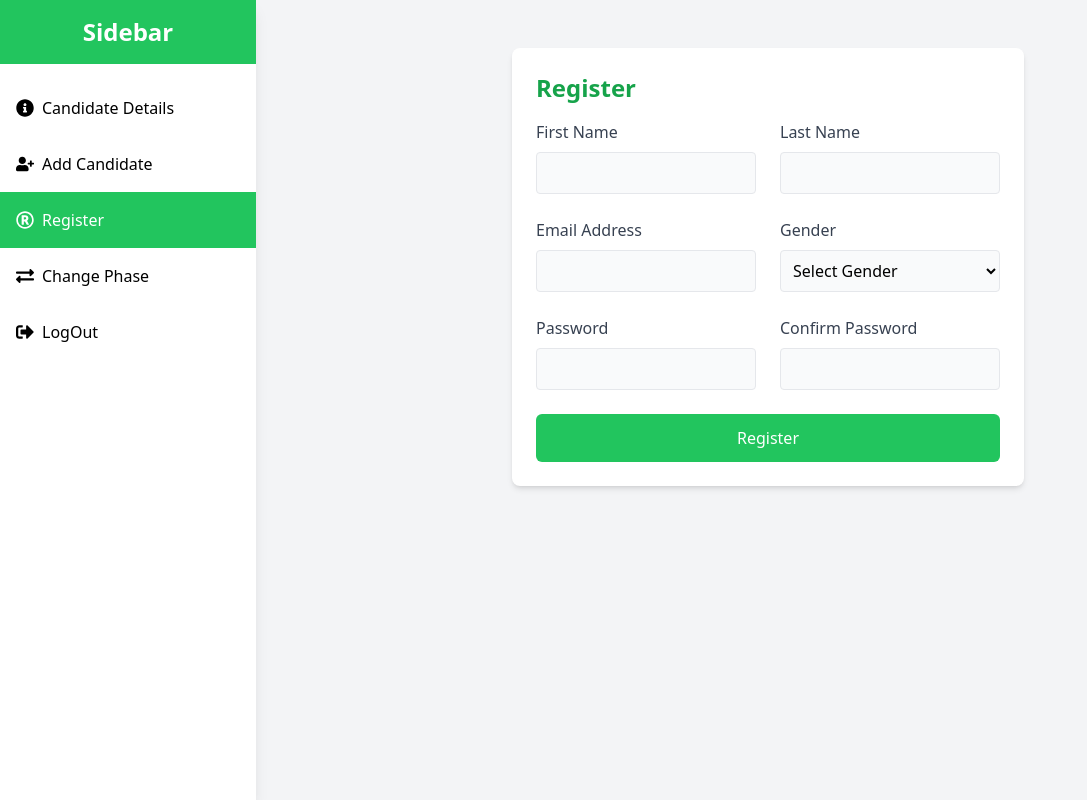
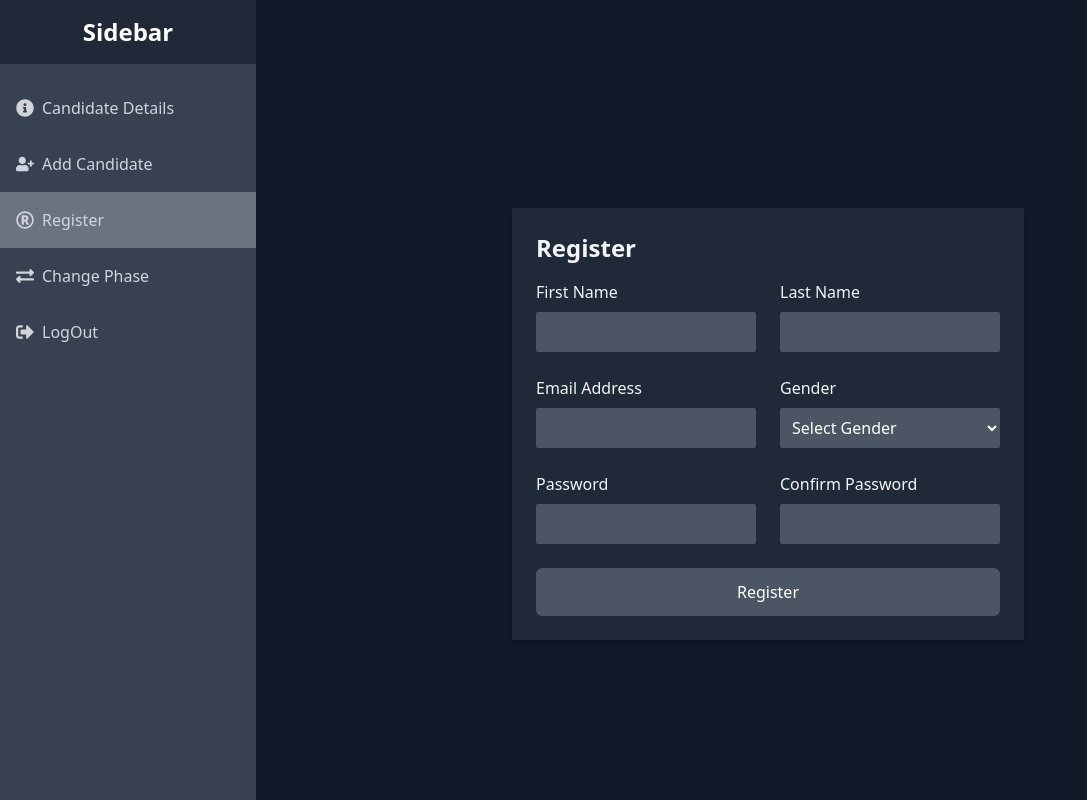
Before and after one commit to afzaljadoon/myfyp, a React (Create React App) app: page /adminregister in a window 1280 px wide. Shown: the whole page, without its empty margins (0-1087 px from the left). Built offline with nearby package versions, Linux system fonts and the light colour scheme.

Commit message:
Added some changes to the components

```diff
--- a/src/components/Adminregister.js
+++ b/src/components/Adminregister.js
@@ -45,41 +45,41 @@ const Adminregister = () => {
   const location = useLocation();  // Get the current route location
 
   return (
-    <div className="flex min-h-screen bg-gray-100">
+    <div className="flex min-h-screen bg-gray-900">
       {/* Sidebar */}
-      <div className="w-64 bg-white shadow-lg">
-      <div className="h-16 flex items-center justify-center bg-green-500">
+      <div className="w-64 bg-gray-700 shadow-lg">
+      <div className="h-16 flex items-center justify-center bg-gray-800">
           <h1 className="text-2xl font-bold text-white">Sidebar</h1>
         </div>
         <div className="mt-4">
           <ul className="space-y-4">
             <Link to="/candidatedetail">
-              <li className={`w-full ${location.pathname === '/candidatedetail' ? 'bg-green-500 text-white' : ''}`}>
-                <a className="block w-full flex items-center p-4 hover:bg-green-500 hover:text-white">
+              <li className={`w-full ${location.pathname === '/candidatedetail' ? 'bg-gray-500 text-gray-700' : ''}`}>
+                <a className="block w-full flex items-center p-4 text-gray-300 hover:bg-gray-600 hover:text-gray-500">
                   <FaInfoCircle className="text-lg" />
                   <p className="ml-2">Candidate Details</p>
                 </a>
               </li>
             </Link>
             <Link to="/addcandidate">
-              <li className={`w-full ${location.pathname === '/addcandidate' ? 'bg-green-500 text-white' : ''}`}>
-                <a className="block w-full flex items-center p-4 hover:bg-green-500 hover:text-white">
+              <li className={`w-full ${location.pathname === '/addcandidate' ? 'bg-gray-500 text-gray-700' : ''}`}>
+                <a className="block w-full flex items-center p-4 text-gray-300 hover:bg-gray-600 hover:text-gray-500">
                   <FaUserPlus className="text-lg" />
                   <p className="ml-2">Add Candidate</p>
                 </a>
               </li>
             </Link>
             <Link to="/adminregister">
-              <li className={`w-full ${location.pathname === '/adminregister' ? 'bg-green-500 text-white' : ''}`}>
-                <a className="block w-full flex items-center p-4 hover:bg-green-500 hover:text-white">
+              <li className={`w-full ${location.pathname === '/adminregister' ? 'bg-gray-500 text-gray-700' : ''}`}>
+                <a className="block w-full flex items-center p-4 text-gray-300 hover:bg-gray-600 hover:text-gray-500">
                   <FaRegRegistered className="text-lg" />
                   <p className="ml-2">Register</p>
                 </a>
               </li>
             </Link>
             <Link to="/changephase">
-              <li className={`w-full ${location.pathname === '/changephase' ? 'bg-green-500 text-white' : ''}`}>
-                <a className="block w-full flex items-center p-4 hover:bg-green-500 hover:text-white">
+              <li className={`w-full ${location.pathname === '/changephase' ? 'bg-gray-500 text-gray-700' : ''}`}>
+                <a className="block w-full flex items-center p-4 text-gray-300 hover:bg-gray-600 hover:text-gray-500">
                   <FaExchangeAlt className="text-lg" />
                   <p className="ml-2">Change Phase</p>
                 </a>
@@ -87,7 +87,7 @@ const Adminregister = () => {
             </Link>
             <Link to="/logout">
               <li className="w-full">
-                <a className="block w-full flex items-center p-4 hover:bg-green-500 hover:text-white">
+                <a className="block w-full flex items-center p-4 text-gray-300 hover:bg-gray-600 hover:text-gray-500">
                   <FaSignOutAlt className="text-lg" />
                   <p className="ml-2">LogOut</p>
                 </a>
@@ -98,16 +98,11 @@ const Adminregister = () => {
       </div>
 
       {/* Main Content */}
-      <div className="flex-1 flex flex-col">
-        <nav className="bg-transparent p-4">
-          <div className="flex justify-between items-center">
-            <div className="text-xl font-bold"></div>
-          </div>
-        </nav>
+      <div className="flex-1 flex flex-col mt-48">
 
         <div className="p-4 flex-grow">
-          <div className="bg-white shadow-md rounded-lg p-6 max-w-lg mx-auto">
-            <h4 className="text-2xl font-bold text-green-600 mb-4">Register</h4>
+          <div className="bg-gray-800 shadow-md rounded-sm p-6 max-w-lg mx-auto">
+            <h4 className="text-2xl font-bold text-gray-100 mb-4">Register</h4>
             {alertMsg && (
               <div className="bg-red-100 text-red-700 p-2 rounded-md mb-4">
                 {alertMsg}
@@ -118,7 +113,7 @@ const Adminregister = () => {
                 <div>
                   <label
                     htmlFor="first_name"
-                    className="block text-gray-700 mb-2"
+                    className="block text-gray-100 mb-2"
                   >
                     First Name
                   </label>
@@ -128,14 +123,14 @@ const Adminregister = () => {
                     name="first_name"
                     value={inputData.first_name}
                     onChange={handleChange}
-                    className="w-full p-2 border rounded bg-gray-50"
+                    className="w-full p-2 rounded-sm bg-gray-600 text-white"
                     required
                   />
                 </div>
                 <div>
                   <label
                     htmlFor="last_name"
-                    className="block text-gray-700 mb-2"
+                    className="block text-gray-100 mb-2"
                   >
                     Last Name
                   </label>
@@ -145,7 +140,7 @@ const Adminregister = () => {
                     name="last_name"
                     value={inputData.last_name}
                     onChange={handleChange}
-                    className="w-full p-2 border rounded bg-gray-50"
+                    className="w-full p-2 rounded-sm bg-gray-600 text-white"
                     required
                   />
                 </div>
@@ -154,7 +149,7 @@ const Adminregister = () => {
                 <div>
                   <label
                     htmlFor="email_address"
-                    className="block text-gray-700 mb-2"
+                    className="block text-gray-100 mb-2"
                   >
                     Email Address
                   </label>
@@ -164,12 +159,12 @@ const Adminregister = () => {
                     name="email_address"
                     value={inputData.email_address}
                     onChange={handleChange}
-                    className="w-full p-2 border rounded bg-gray-50"
+                    className="w-full p-2 rounded-sm bg-gray-600 text-white"
                     required
                   />
                 </div>
                 <div>
-                  <label htmlFor="gender" className="block text-gray-700 mb-2">
+                  <label htmlFor="gender" className="block text-gray-100 mb-2">
                     Gender
                   </label>
                   <select
@@ -177,7 +172,7 @@ const Adminregister = () => {
                     name="gender"
                     value={inputData.gender}
                     onChange={handleChange}
-                    className="w-full p-2 border rounded bg-gray-50"
+                    className="w-full p-2 rounded-sm bg-gray-600 text-white"
                     required
                   >
                     <option value="" disabled>
@@ -193,7 +188,7 @@ const Adminregister = () => {
                 <div>
                   <label
                     htmlFor="password"
-                    className="block text-gray-700 mb-2"
+                    className="block text-gray-100 mb-2"
                   >
                     Password
                   </label>
@@ -203,14 +198,14 @@ const Adminregister = () => {
                     name="password"
                     value={inputData.password}
                     onChange={handleChange}
-                    className="w-full p-2 border rounded bg-gray-50"
+                    className="w-full p-2 rounded-sm bg-gray-600 text-white"
                     required
                   />
                 </div>
                 <div>
                   <label
                     htmlFor="confirm_password"
-                    className="block text-gray-700 mb-2"
+                    className="block text-gray-100 mb-2"
                   >
                     Confirm Password
                   </label>
@@ -220,14 +215,14 @@ const Adminregister = () => {
                     name="confirm_password"
                     value={inputData.confirm_password}
                     onChange={handleChange}
-                    className="w-full p-2 border rounded bg-gray-50"
+                    className="w-full p-2 rounded-sm bg-gray-600 text-white"
                     required
                   />
                 </div>
               </div>
               <button
                 type="submit"
-                className="w-full bg-green-500 text-white p-3 rounded-md hover:bg-green-600 transition duration-300"
+                className="w-full bg-gray-600 text-white p-3 rounded-md hover:bg-gray-700 transition duration-300"
               >
                 Register
               </button>
```
Also changed, not shown: src/components/Addcandidate.js (+25 -25 lines), src/components/Candidatedetail.js (+18 -18 lines), src/components/Changephase.js (+18 -27 lines).
